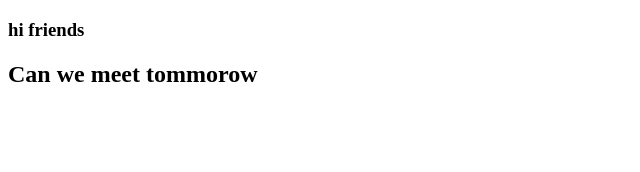
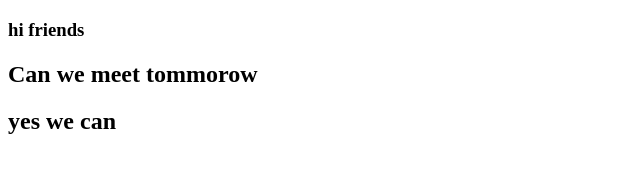
Before and after one commit to amalkr067/newproject, a plain HTML site: page hello.html in a window 1280 px wide. Shown: the whole page, without its empty margins (0-640 px from the left). Drawn offline with Linux system fonts and the light colour scheme.

Commit message:
positive answer

```diff
--- a/hello.html
+++ b/hello.html
@@ -8,5 +8,6 @@
 <body>
     <h3>hi friends</h3>
     <h2>Can we meet tommorow</h2>
+    <h2>yes we can</h2>
 </body>
 </html>
```
